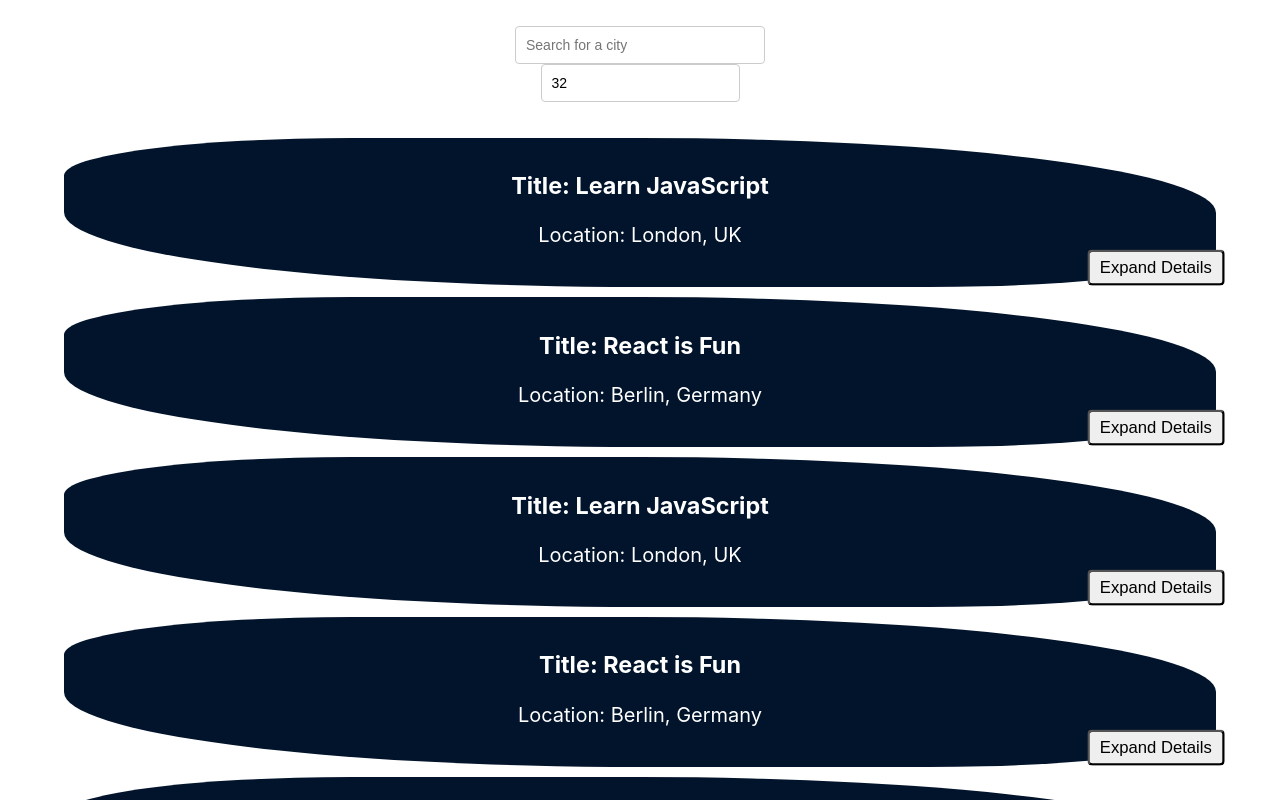
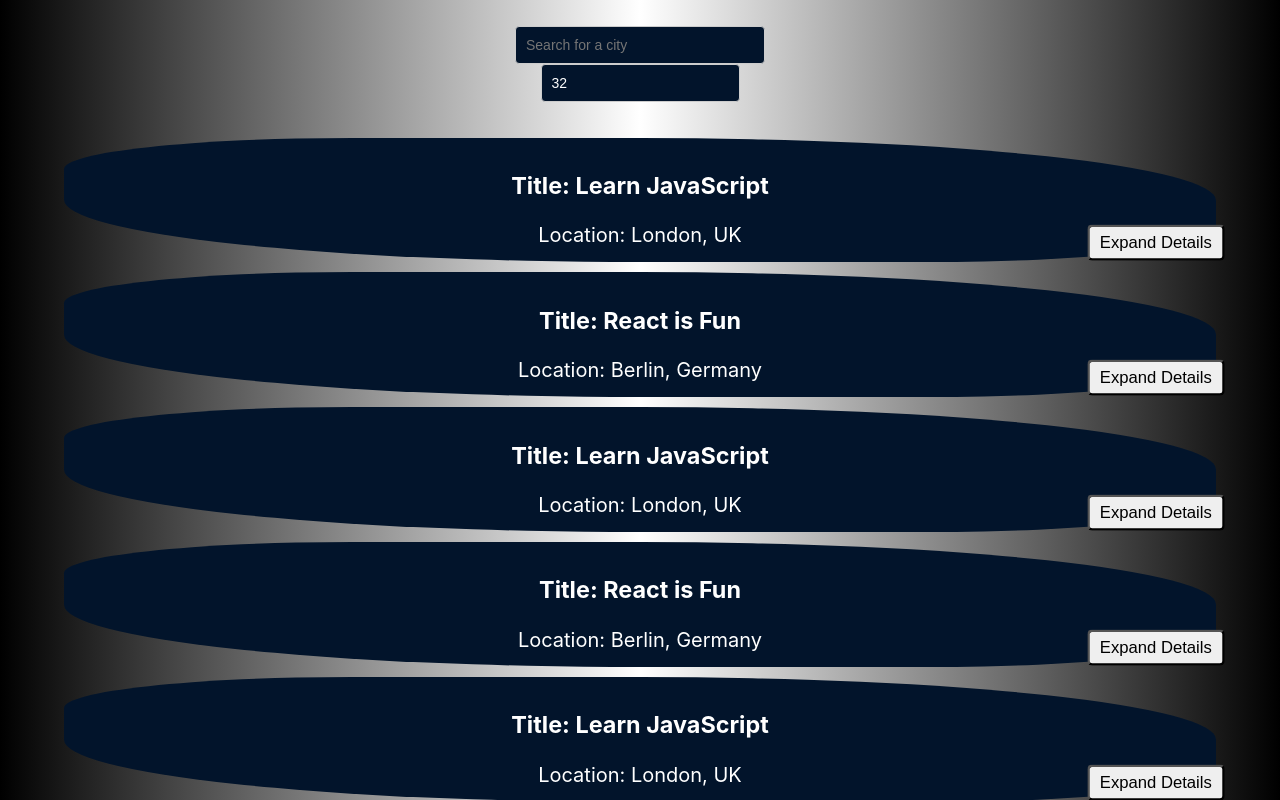
Before and after one commit to lazyjinn1/MeetApp, a React (Create React App) app: page / in a window 1280 px wide. Shown: the top 800 px of the page. Built offline with nearby package versions, Linux system fonts and the light colour scheme.

Commit message:
Update App.css

```diff
--- a/src/App.css
+++ b/src/App.css
@@ -2,6 +2,10 @@
 .App {
   text-align: center;
   padding: 2% 5%;
+}
+
+body{
+  background-image: linear-gradient(to right, black, white, black);
 }
 
 .App * {
@@ -40,6 +44,8 @@ input[type="number"] {
   align-self: center;
   height: 38px;
   margin-bottom: 20px;
+  background-color: #02142b;
+  color: white;
 }
 
 .city {
@@ -67,7 +73,8 @@ input[type="number"] {
 .suggestions > li {
   text-align: left;
   padding: 8px 6px 8px 10px;
-  background-color: #eee;
+  background-color: #000000;
+  color: white;
   cursor: default;
 }
 
@@ -78,29 +85,34 @@ input[type="number"] {
 
 .suggestions > li:hover {
   background-color: #bcdcdb;
+  color: #02142b;
   cursor: pointer;
 }
 
 .event-element {
-  padding: 10px 10px 35px;
+  padding: 10px 50px;
   margin-bottom: 10px;
   text-align: center;
   border: none;
   position: relative;
   font-size: 125%;
-  transition: all 1.25s ease;
+  transition: all .5s ease;
 }
 
 .expanded {
-  background-color: #d44127;
+  background-image: linear-gradient( #02142b, white, white, rgb(209, 205, 205), #02142b);
+  color: #02142b;
+  border-radius: 25% 50%;
+  padding: 10px 75px;
+}
+
+.collapsed {
+  background-image: linear-gradient(to right, #02142b, #02142b, #02142b, #02142b, #02142b);
+  color: white;
   border-radius: 25% 50%;
 }
 
-.collapsed {
-  background-color: #02142b;
-  color: white;
-  border-radius: 25% 50%;
-}
+
 
 
 .details-btn {
```
